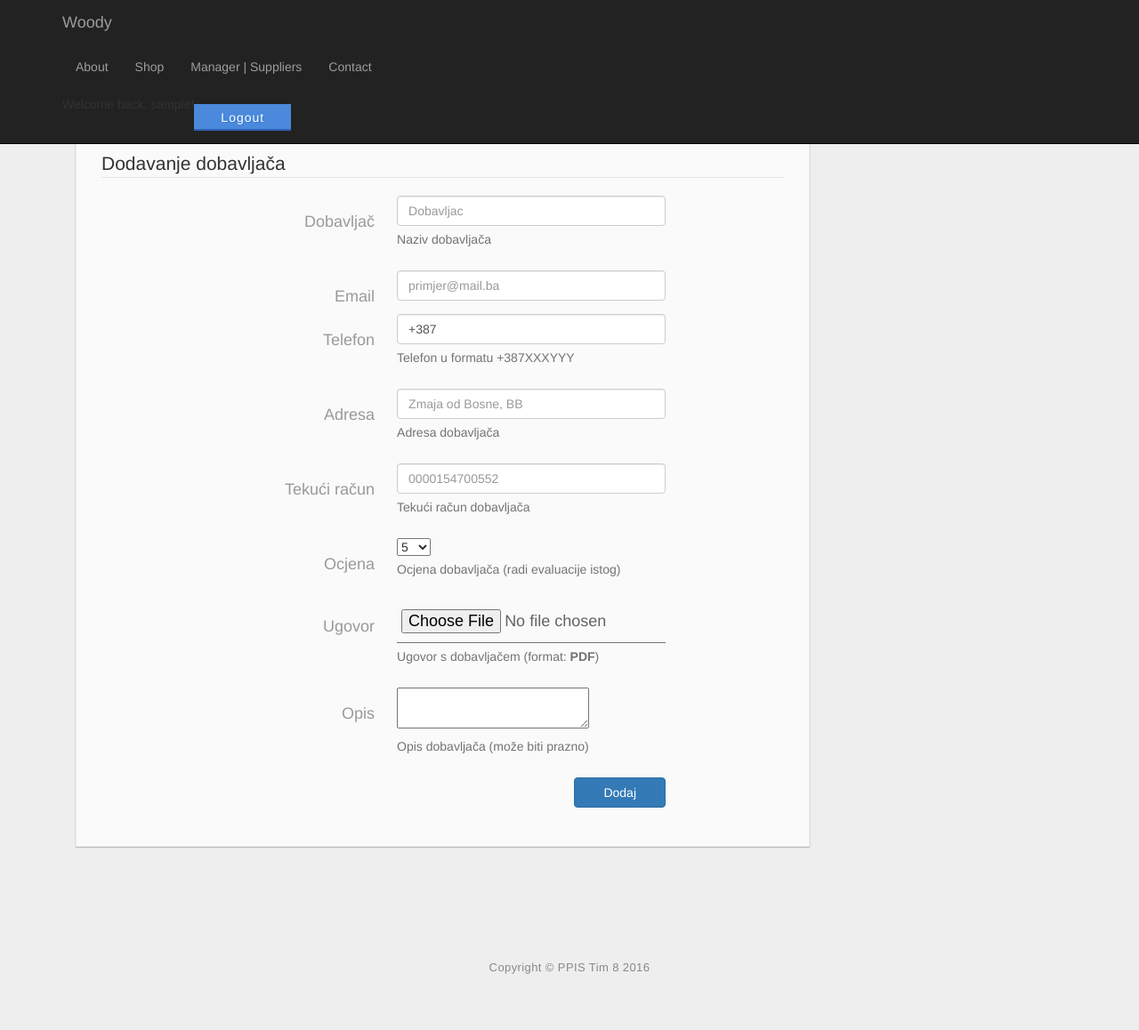
After one commit to AdnaDurakovic/PPIS, a PHP site: page /addSupplier.php in a window 1280 px wide. The commit adds this page. Shown: the whole page at 89% size. Run offline with PHP 8.4, Linux system fonts and the light colour scheme; the visitor is signed in with stand-in values (Sample User, id 1).

Commit message:
Dodano "Dodavanje dobavljača"

```diff
--- /dev/null
+++ b/addSupplier.php
@@ -0,0 +1,321 @@
+<?php
+error_reporting(E_ALL);
+session_start();
+require "base.php";
+$oki = false;
+$db = InitBase();
+if (isset ($_REQUEST["dodavanje"])) {
+    if (!isset($_SESSION['username'])) {
+        echo "{\"status\":\"NotOK\",\"message\":\"Vasa sesija je istekla!!\"}";
+        exit (2);
+    }
+    $dobavljac = $_REQUEST["dobavljac"];
+    $email = $_REQUEST["email"];
+    $tel = $_REQUEST["telefon"];
+    $adresa = $_REQUEST["adresa"];
+    $racun = $_REQUEST["racun"];
+    $ocjena = intval($_REQUEST["ocjena"]);
+    $opis = $_REQUEST["opis"];
+
+
+    if ($_FILES["ugovor"]["name"]) {
+        $filename = $_FILES["ugovor"]["name"];
+        $source = $_FILES["ugovor"]["tmp_name"];
+        $type = $_FILES["ugovor"]["type"];
+        $name = explode(".", $filename);
+        $okay = true;
+        if (strtolower($name[count($name) - 1]) != 'pdf') {
+            echo "{\"status\":\"NotOK\",\"message\":\"Dozvoljen je upload samo PDF fajlova!\"}";
+            exit (3);
+        }
+        $folder = "ugovori/";
+        if (!file_exists($folder)) #ukoliko folder ne postoji, kreirajmo ga
+            mkdir($folder);
+
+        #sada dodajemo dobavljaca u tabelu, da iskoristimo njegov ID kao ime ugovora (unikatno, zar ne? :D)
+        $b = InitBase();
+        $u = $b->prepare("INSERT INTO dobavljac (Naziv, Telefon, Email, Adresa, TekuciRacun, Opis, Ocjena) VALUES (:d, :t, :e, :a, :r, :op, :oc)");
+        $u->bindParam(":d", $dobavljac);
+        $u->bindParam(":t", $tel);
+        $u->bindParam(":e", $email);
+        $u->bindParam(":a", $adresa);
+        $u->bindParam(":r", $racun);
+        $u->bindParam(":op", $opis);
+        $u->bindParam(":oc", $ocjena);
+        $u->execute();
+        if (!$u) {
+            echo "{\"status\":\"NotOK\",\"message\":\"Došlo je do greške prilikom konektovanja na bazu!\"}";
+            exit (2);
+        }
+        $lid = $b->lastInsertId(); #treba nam last inserted id zbog imena fajla kao i Ugovor tabele
+        $filename = "ugovor_{$lid}.pdf"; #ime je u formatu "ugovor_ID.pdf"
+        $target_path = $folder . $filename;
+        if (move_uploaded_file($source, $target_path)) {
+            #ok, uploadovali smo fajl, sad ga treba ubaciti u tabelu Ugovor
+            $b = InitBase();
+            $u = $b->prepare("INSERT INTO ugovor (DobavljacID, Path) VALUES (:did, :p)");
+            $u->bindParam(":did", $lid);
+            $u->bindParam(":p", $target_path);
+            $u->execute();
+            if (!$u) {
+                echo "{\"status\":\"NotOK\",\"message\":\"Došlo je do greške prilikom konektovanja na bazu (ne radi ubacivanje ugovora u bazu)!\"}";
+                exit (6);
+            }
+            echo "{\"status\":\"OK\"}";
+
+            $oki = true;
+        } else {
+            echo "{\"status\":\"NotOK\",\"message\":\"Problem sa uploadom!!\"}";
+            exit (2);
+        }
+
+
+    }
+}
+?>
+
+
+<!DOCTYPE html>
+<html lang="en">
+
+<head>
+
+    <meta charset="utf-8">
+    <meta http-equiv="X-UA-Compatible" content="IE=edge">
+    <meta name="viewport" content="width=device-width, initial-scale=1">
+    <meta name="description" content="">
+    <meta name="author" content="">
+
+    <title>Shop | Woody</title>
+
+    <link href="css/style.css" rel="stylesheet">
+
+    <!-- Bootstrap Core CSS -->
+    <link href="css/bootstrap.min.css" rel="stylesheet">
+
+    <!-- Custom CSS -->
+    <link href="css/shop-homepage.css" rel="stylesheet">
+    <link rel="stylesheet" href="css/login.css">
+
+    <!-- HTML5 Shim and Respond.js IE8 support of HTML5 elements and media queries -->
+    <!-- WARNING: Respond.js doesn't work if you view the page via file:// -->
+    <!--[if lt IE 9]>
+    <script src="https://oss.maxcdn.com/libs/html5shiv/3.7.0/html5shiv.js"></script>
+    <script src="https://oss.maxcdn.com/libs/respond.js/1.4.2/respond.min.js"></script>
+    <![endif]-->
+
+</head>
+<?php if (!isset($_SESSION['username']))
+{
+Greska("Vasa sesija je istekla; molimo prijavite se ponovo: <button type=\"button\" class=\"buttonBluee\"  onclick=\"location.href = 'login.php';\">Login</button>");
+exit (16);
+}
+?>
+
+<body>
+<div id="MsgOK" class="modal fade bs-example-modal-sm" tabindex="-1" role="dialog" aria-labelledby="mySmallModalLabel">
+
+    <div class="modal-dialog modal-sm">
+        <div class="modal-content" id="MsgCnt">
+            ...
+        </div>
+    </div>
+</div>
+<!-- Navigation -->
+<nav class="navbar navbar-inverse navbar-fixed-top" role="navigation">
+    <div class="container">
+        <!-- Brand and toggle get grouped for better mobile display -->
+        <div class="navbar-header">
+            <button type="button" class="navbar-toggle" data-toggle="collapse" data-target="#bs-example-navbar-collapse-1">
+                <span class="sr-only">Toggle navigation</span>
+                <span class="icon-bar"></span>
+                <span class="icon-bar"></span>
+                <span class="icon-bar"></span>
+            </button>
+            <a class="navbar-brand" href="index.php">Woody</a>
+        </div>
+        <!-- Collect the nav links, forms, and other content for toggling -->
+        <div class="collapse navbar-collapse" id="bs-example-navbar-collapse-1">
+            <ul class="nav navbar-nav">
+                <li>
+                    <a href="#">About</a>
+                </li>
+                <li>
+                    <a href="shop.php">Shop</a>
+                </li>
+                <li>
+                    <a href="managerSuppliers.php">Manager | Suppliers</a>
+                </li>
+                <li>
+                    <a href="#">Contact</a>
+                </li>
+                <li>
+                    <div class="dummy"></div>
+                </li>
+                <li>
+
+
+
+                    <?php if (isset($_SESSION['username'])) { ?>
+                <li>
+                    <div id="dummyy"></div>
+                </li>
+                <li>
+                    <p id="welcomeuser">Welcome back, <?= $_SESSION['username']; ?>!</p><br>
+                </li>
+                <li>
+                    <button type="button" class="buttonBluee"  onclick="location.href = 'logout.php';">Logout</button>
+                </li>
+                <?php } else { ?>
+                    <li>
+                        <div class="dummy"></div>
+                    </li>
+                    <li>
+                        <button type="button" class="buttonBluee"  onclick="location.href = 'login.php';">Login</button>
+                    </li>
+
+                <?php } ?>
+                </li>
+            </ul>
+        </div>
+        <!-- /.navbar-collapse -->
+    </div>
+    <!-- /.container -->
+</nav>
+
+<!-- Page Content -->
+<div class="container">
+
+    <div class="col-md-9">
+        <form class="form-horizontal frmwidth" id="frm_dodavanje" method="post" enctype="multipart/form-data" action="addSupplier.php">
+            <input type="hidden" name="dodavanje" value="1">
+            <fieldset>
+
+                <!-- Form Name -->
+                <legend>Dodavanje dobavljača</legend>
+
+                <!-- Text input-->
+                <div class="form-group">
+                    <label class="col-md-5 control-label" for="dobavljac">Dobavljač</label>
+                    <div class="col-md-5">
+                        <input id="dobavljac" name="dobavljac" placeholder="Dobavljac" class="form-control input-md" required="" type="text">
+                        <span class="help-block">Naziv dobavljača</span>
+                    </div>
+                </div>
+
+                <!-- Text input-->
+                <div class="form-group">
+                    <label class="col-md-5 control-label" for="email">Email</label>
+                    <div class="col-md-5">
+                        <input id="email" name="email" placeholder="primjer@mail.ba" class="form-control input-md" required="" type="email">
+
+                    </div>
+                </div>
+
+                <!-- Text input-->
+                <div class="form-group">
+                    <label class="col-md-5 control-label" for="telefon">Telefon</label>
+                    <div class="col-md-5">
+                        <input id="telefon" name="telefon" placeholder="+387" class="form-control input-md" required="" type="tel" value="+387">
+                        <span class="help-block">Telefon u formatu +387XXXYYY</span>
+                    </div>
+                </div>
+
+                <!-- Text input-->
+                <div class="form-group">
+                    <label class="col-md-5 control-label" for="adresa">Adresa</label>
+                    <div class="col-md-5">
+                        <input id="adresa" name="adresa" placeholder="Zmaja od Bosne, BB" class="form-control input-md" required="" type="text" value="">
+                        <span class="help-block">Adresa dobavljača</span>
+                    </div>
+                </div>
+                <!-- Text input-->
+                <div class="form-group">
+                    <label class="col-md-5 control-label" for="racun">Tekući račun</label>
+                    <div class="col-md-5">
+                        <input id="racun" name="racun" placeholder="0000154700552" class="form-control input-md" required="" type="text" value="">
+                        <span class="help-block">Tekući račun dobavljača</span>
+                    </div>
+                </div>
+
+                <!-- Text input-->
+                <div class="form-group">
+                    <label class="col-md-5 control-label" for="ocjena">Ocjena</label>
+                    <div class="col-md-5">
+                        <select name="ocjena" id="ocjena">
+                            <option value="1">1</option>
+                            <option value="2">2</option>
+                            <option value="3">3</option>
+                            <option value="4">4</option>
+                            <option value="5" selected="selected">5</option>
+                            <option value="6">6</option>
+                            <option value="7">7</option>
+                            <option value="8">8</option>
+                            <option value="9">9</option>
+                            <option value="10">10</option>
+                        </select>
+                        <span class="help-block">Ocjena dobavljača (radi evaluacije istog)</span>
+                    </div>
+                </div>
+                <!-- Text input-->
+                <div class="form-group">
+                    <label class="col-md-5 control-label" for="ugovor">Ugovor</label>
+                    <div class="col-md-5">
+                        <input type="file" id="ugovor" name="ugovor">
+                        <span class="help-block">Ugovor s dobavljačem (format: <b>PDF</b>)</span>
+                    </div>
+                </div>
+
+                <!-- Text input-->
+                <div class="form-group">
+                    <label class="col-md-5 control-label" for="opis">Opis</label>
+                    <div class="col-md-5">
+                        <textarea name="opis" cols="25" id="opis"></textarea>
+                        <span class="help-block">Opis dobavljača (može biti prazno)</span>
+                    </div>
+                </div>
+
+                <!-- Button -->
+                <div class="form-group">
+                    <label class="col-md-8 control-label" for="ok"></label>
+                    <div class="col-md-2">
+                        <input type="submit" id="ok" name="ok" class="btn btn-primary" value="Dodaj">
+                    </div>
+                </div>
+
+            </fieldset>
+        </form>
+    </div>
+
+</div>
+<!-- /.container -->
+<?php
+   if ($oki)
+    echo "<script>alert ('Dobavljac uspjesno dodan!');</script>";
+?>
+<div class="container">
+
+    <hr>
+
+    <!-- Footer -->
+    <footer>
+        <div class="row">
+            <div class="col-lg-12">
+                <p>Copyright &copy; PPIS Tim 8 2016</p>
+            </div>
+        </div>
+    </footer>
+
+</div>
+<!-- /.container -->
+
+<!-- jQuery -->
+<script src="js/jquery.js"></script>
+<script src="js/login.js"></script>
+
+<!-- Bootstrap Core JavaScript -->
+<script src="js/bootstrap.min.js"></script>
+
+</body>
+
+</html>
--- a/css/style.css
+++ b/css/style.css
@@ -1,5 +1,5 @@
 .frmwidth {
-    width: 50%;
+    width: 100%;
     margin-left: auto;
     margin-right: auto;
 }
--- a/managerSuppliers.php
+++ b/managerSuppliers.php
@@ -88,7 +88,7 @@
   $statement->execute();
  ?>
 <div id="demo">
-  <h1>Spisak dobavljača</h1>
+  <h1>Spisak dobavljača (<a href="addSupplier.php">Dodaj</a>)</h1>
   <br>
 
   <!-- Responsive table starts here -->
--- a/shopform.php
+++ b/shopform.php
@@ -90,7 +90,7 @@ if (isset ($_REQUEST["kupovina"]))
                         <a href="#">About</a>
                     </li>
                     <li>
-                        <a href="shop.html">Shop</a>
+                        <a href="shop.php">Shop</a>
                     </li>
                     <li>
                         <a href="#">Contact</a>
@@ -99,7 +99,7 @@ if (isset ($_REQUEST["kupovina"]))
                         <div class="dummy"></div>
                     </li>
                     <li>
-                        <button type="button" class="buttonBluee"> <a href="login.html">Login</a>
+                        <button type="button" class="buttonBluee"> <a href="login.php">Login</a>
                         </button>
                     </li>
                 </ul>
```
Also changed, not shown: js/login.js (+25 -0 lines), 3 other files.
